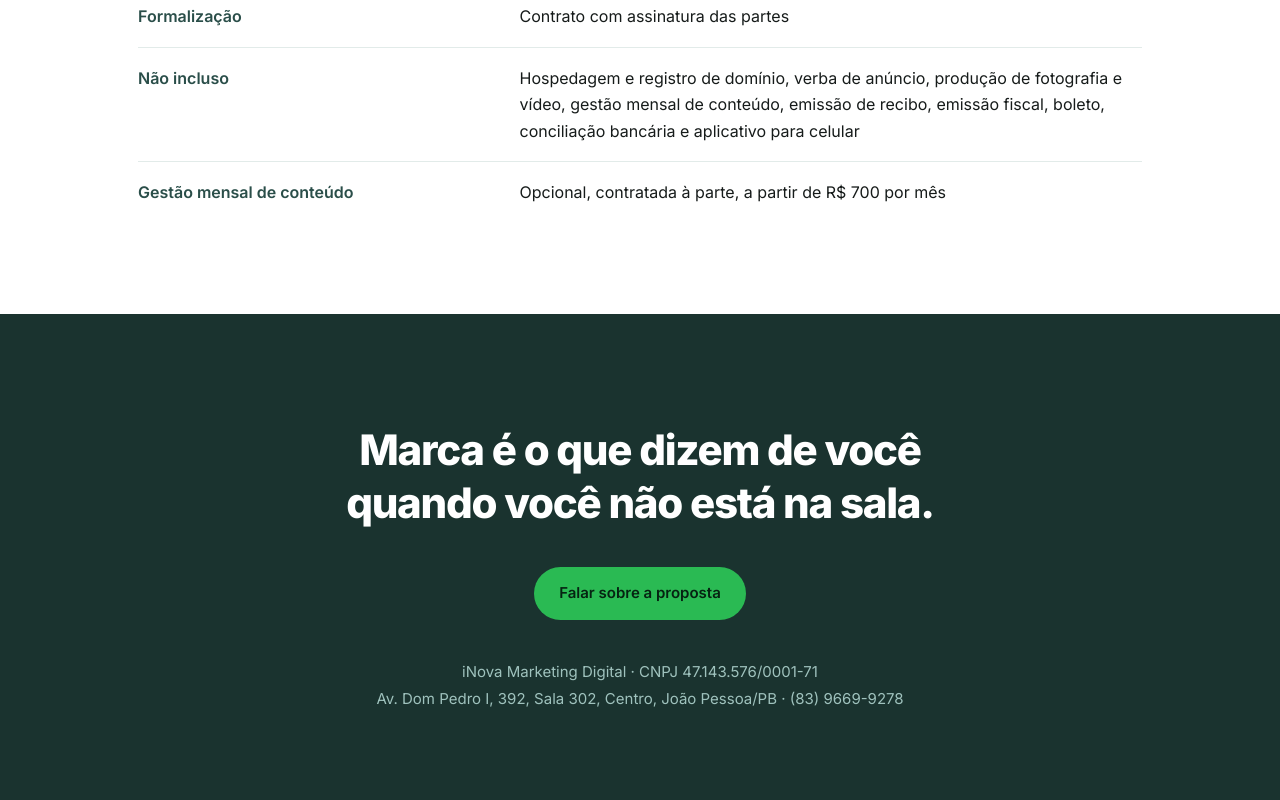
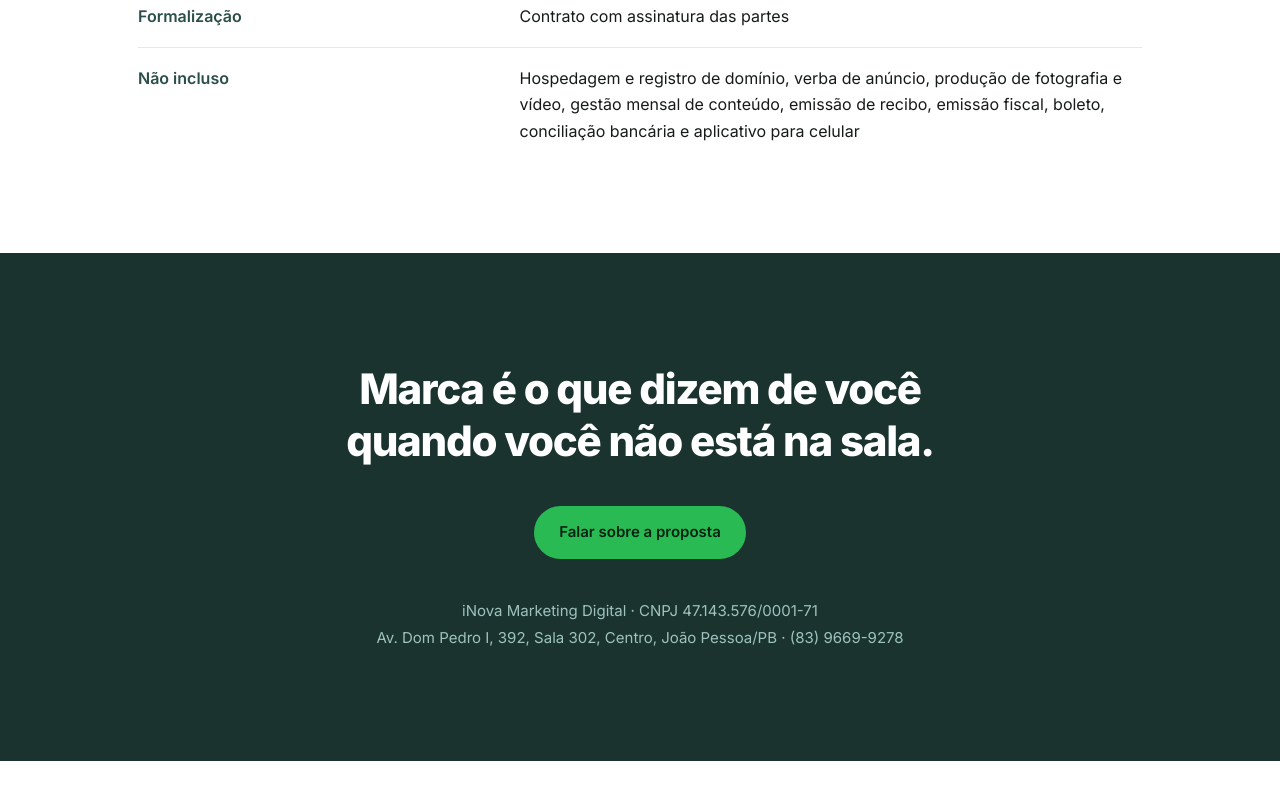
Before and after one commit to goncalves711/propostabruno, a plain HTML site: page index.html in a window 1280 px wide. Shown: the part 5559-6359 px from the top of the page. After the commit the page ends 6320 px from the top, so only its background shows below. Drawn offline with Linux system fonts and the light colour scheme.

Commit message:
Remove content management service information
Removed optional content management service details.

```diff
--- a/index.html
+++ b/index.html
@@ -368,8 +368,6 @@ p{color:var(--corpo)}
       <tr><td>Não incluso</td><td>Hospedagem e registro de domínio, verba de
         anúncio, produção de fotografia e vídeo, gestão mensal de conteúdo, emissão de
         recibo, emissão fiscal, boleto, conciliação bancária e aplicativo para celular</td></tr>
-      <tr><td>Gestão mensal de conteúdo</td><td>Opcional, contratada à parte, a partir de
-        R$ 700 por mês</td></tr>
     </table>
   </div>
 </section>
```
